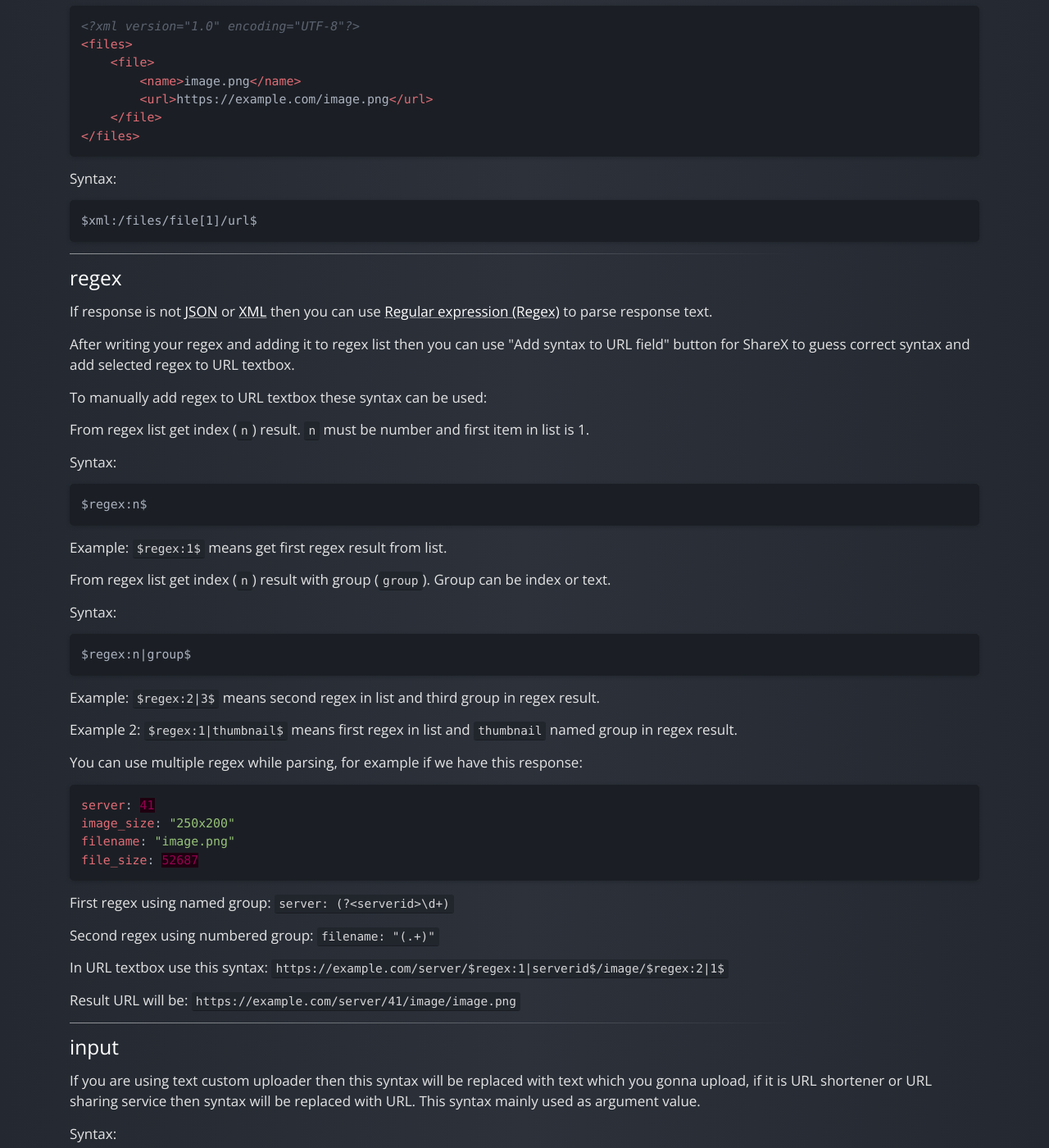
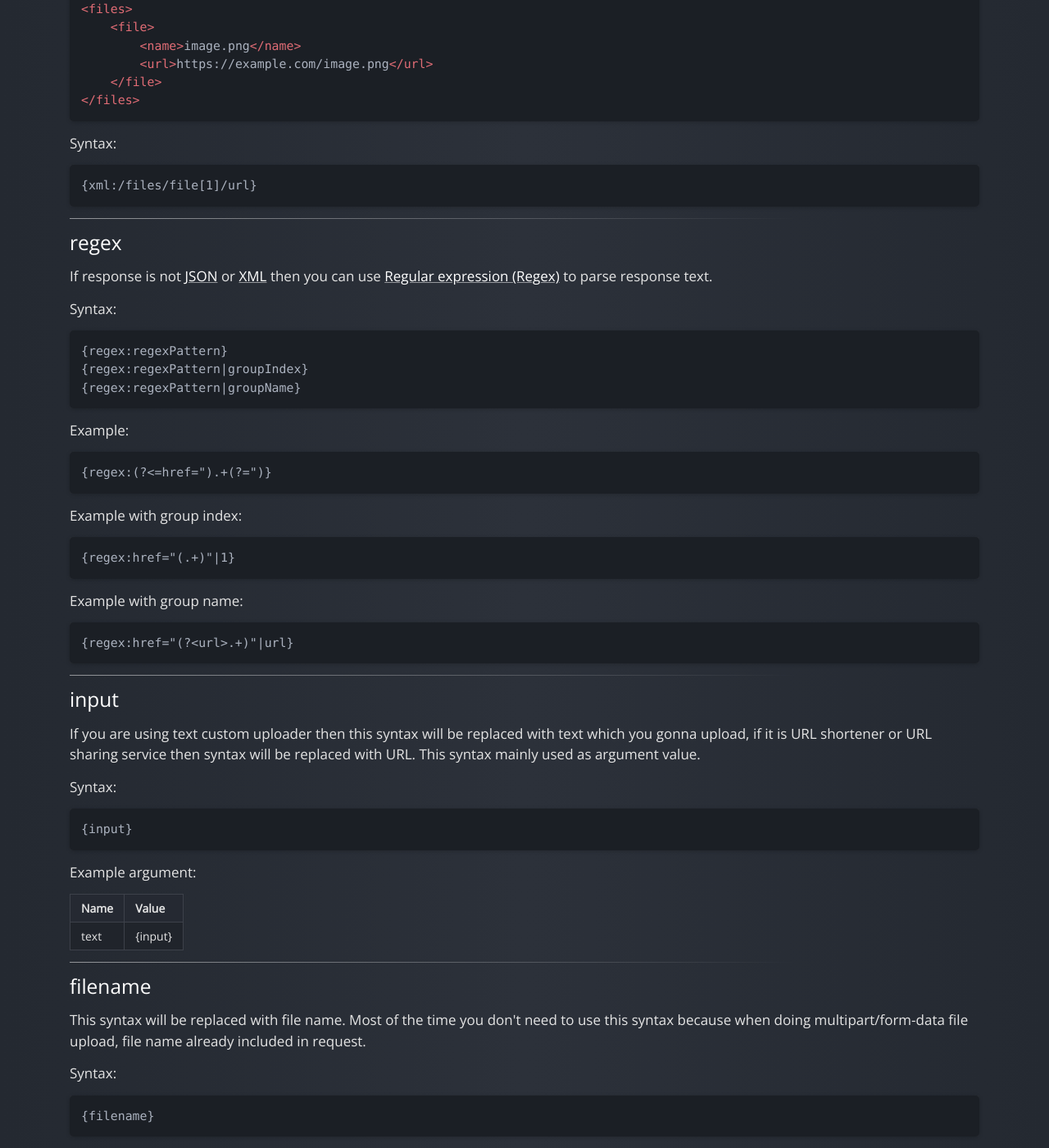
Before and after one commit to ShareX/sharex.github.io, a Jekyll site: the page built from docs/custom-uploader.md, in a window 1280 px wide and 1400 px high, scrolled down 5584 px. Shown: the whole window at 82% size. Built offline with Jekyll 4.4.1, drawn with Linux system fonts in a browser that asks for light colours; some of the changed text lies outside the part shown.

Commit message:
Update custom uploader guide

`````diff
--- a/docs/custom-uploader.md
+++ b/docs/custom-uploader.md
@@ -6,10 +6,6 @@
 ## What is custom uploader?
 
 Custom uploader system in ShareX let users to upload image/text/file to hosting services or shorten/share URL. This feature is mainly used by users who host their own hosting services.
-
-The easiest way to learn how to configure custom uploader is by checking example custom uploaders: [https://github.com/ShareX/CustomUploaders](https://github.com/ShareX/CustomUploaders)
-
-You can also pull request your custom uploader there.
 
 ## Export / Import
 
@@ -27,10 +23,6 @@
 
 Destination type is used when users import custom uploader by double clicking the `.sxcu` file.
 
-## Request tab
-
-HTTP request options are configured in this tab.
-
 ## Method
 
 List of HTTP request methods available:
@@ -41,9 +33,9 @@
 * PATCH
 * DELETE
 
-If request have no body and only parameters will be used then `GET` method is preferred. If body is `Form data (multipart/form-data)` then `POST` method is preferred.
+If request don't have body and only parameters gonna be used then `GET` method is preferred. If body is `Form data (multipart/form-data)` then `POST` method is preferred.
 
-## URL
+## Request URL
 
 Request will be send to this URL.
 
@@ -53,7 +45,7 @@
 
 Parameters will be used to create URL [query string](https://en.wikipedia.org/wiki/Query_string).
 
-For text uploader or URL shortener `$input$` syntax can be used as value to supply input text or URL.
+For text uploader or URL shortener `{input}` syntax can be used as value to supply input text or URL.
 
 You can also use dynamic values like `%mo` to get current month etc.
 
@@ -85,7 +77,7 @@
 
 | Name | Value |
 | --- | --- |
-| Authorization | Basic $base64:USERNAME:PASSWORD$ |
+| Authorization | Basic **{base64:USERNAME:PASSWORD}** |
 
 API key example:
 
@@ -108,7 +100,7 @@
 
 ## Body arguments
 
-For text uploader or URL shortener `$input$` syntax can be used as value to supply input text or URL.
+For text uploader or URL shortener `{input}` syntax can be used as value to supply input text or URL.
 
 ## File form name
 
@@ -116,11 +108,16 @@
 
 For example in this HTML code: `<input type="file" name="file_image">` file form name is `file_image`.
 
-## Response tab
+## URL
 
-This tab can be used to parse response to get URL result.
+* URL
+* Deletion URL
+* Thumbnail URL
+* Error message
 
-If response only contains URL then no need to write anything to URL textbox.
+These textboxes can be used to parse response to get URL result. If response only contains URL then no need to write anything to URL textbox.
+
+Make sure to also parse error message so ShareX can show user friendly error message to users.
 
 ## Custom uploader syntax
 
@@ -139,7 +136,7 @@
 
 For example syntaxes which involves parsing response only usable in URL sections as expected.
 
-> Note: If you would like to use `$` or `\` characters in any of syntax supported sections then you must escape them with `\`. Like this: `\$` `\\`
+**Note:** If you would like to use `{`, `}`, `|` or `\` characters in any of syntax supported sections then you can escape them with `\` character. For example: `\{`
 
 You can find list of all available syntaxes with example usages at bottom.
 
@@ -154,13 +151,13 @@
 Syntax:
 
 ```
-$response$
+{response}
 ```
 
 Example URL:
 
 ```
-https://example.com/$response$
+https://example.com/{response}
 ```
 
 ---
@@ -172,13 +169,13 @@
 Syntax:
 
 ```
-$responseurl$
+{responseurl}
 ```
 
 Example URL:
 
 ```
-$responseurl$
+{responseurl}
 ```
 
 ---
@@ -190,13 +187,13 @@
 Syntax:
 
 ```
-$header:name$
+{header:name}
 ```
 
 Example URL:
 
 ```
-$header:location$
+{header:location}
 ```
 
 ---
@@ -219,7 +216,7 @@
 Syntax:
 
 ```
-$json:data.link$
+{json:data.link}
 ```
 
 Example response 2:
@@ -239,7 +236,7 @@
 Syntax:
 
 ```
-$json:files[0].url$
+{json:files[0].url}
 ```
 
 ---
@@ -263,7 +260,7 @@
 Syntax:
 
 ```
-$xml:/files/file[1]/url$
+{xml:/files/file[1]/url}
 ```
 
 ---
@@ -272,48 +269,31 @@
 
 If response is not [JSON](https://en.wikipedia.org/wiki/JSON) or [XML](https://en.wikipedia.org/wiki/XML) then you can use [Regular expression (Regex)](https://en.wikipedia.org/wiki/Regular_expression) to parse response text.
 
-After writing your regex and adding it to regex list then you can use "Add syntax to URL field" button for ShareX to guess correct syntax and add selected regex to URL textbox.
-
-To manually add regex to URL textbox these syntax can be used:
-
-From regex list get index (`n`) result. `n` must be number and first item in list is 1.
-
 Syntax:
 
 ```
-$regex:n$
+{regex:regexPattern}
+{regex:regexPattern|groupIndex}
+{regex:regexPattern|groupName}
 ```
 
-Example: `$regex:1$` means get first regex result from list.
-
-From regex list get index (`n`) result with group (`group`). Group can be index or text.
-
-Syntax:
+Example:
 
 ```
-$regex:n|group$
-````
-
-Example: `$regex:2|3$` means second regex in list and third group in regex result.
-
-Example 2: `$regex:1|thumbnail$` means first regex in list and `thumbnail` named group in regex result.
-
-You can use multiple regex while parsing, for example if we have this response:
-
-```css
-server: 41
-image_size: "250x200"
-filename: "image.png"
-file_size: 52687
+{regex:(?<=href=").+(?=")}
 ```
 
-First regex using named group: `server: (?<serverid>\d+)`
+Example with group index:
 
-Second regex using numbered group: `filename: "(.+)"`
+```
+{regex:href="(.+)"|1}
+```
 
-In URL textbox use this syntax: `https://example.com/server/$regex:1|serverid$/image/$regex:2|1$`
+Example with group name:
 
-Result URL will be: `https://example.com/server/41/image/image.png`
+```
+{regex:href="(?<url>.+)"|url}
+```
 
 ---
 
@@ -324,32 +304,32 @@
 Syntax:
 
 ```
-$input$
+{input}
 ```
 
 Example argument:
 
 | Name | Value |
 | --- | --- |
-| text | $input$ |
+| text | **{input}** |
 
 ---
 
 ### filename
 
-This syntax will be replaced with file name. Most of the time you don't need to use this syntax because when doing POST file upload, file name already included in request.
+This syntax will be replaced with file name. Most of the time you don't need to use this syntax because when doing multipart/form-data file upload, file name already included in request.
 
 Syntax:
 
 ```
-$filename$
+{filename}
 ```
 
 Example argument:
 
 | Name | Value |
 | --- | --- |
-| title | $filename$ |
+| title | **{filename}** |
 
 ---
 
@@ -360,13 +340,13 @@
 Syntax:
 
 ```
-$random:value1|value2|value3$
+{random:value1|value2|value3}
 ```
 
 Example URL:
 
 ```
-https://$random:subdomain1|subdomain2$.$random:domain1|domain2|domain3$.com/$json:files[0].url$
+https://{random:subdomain1|subdomain2}.{random:domain1|domain2|domain3}.com/{json:files[0].url}
 ```
 
 ---
@@ -378,13 +358,13 @@
 Syntax:
 
 ```
-$select:value1|value2|value3$
+{select:value1|value2|value3}
 ```
 
 Example URL:
 
 ```
-https://$select:domain1.com|domain2.com|domain3.com$/$json:files[0].url$
+https://{select:domain1.com|domain2.com|domain3.com}/{json:files[0].url}
 ```
 
 ---
@@ -398,15 +378,15 @@
 Syntax:
 
 ```
-$prompt$
-$prompt:title$
-$prompt:title|default text$
+{prompt}
+{prompt:title}
+{prompt:title|default text}
 ```
 
 Example URL:
 
 ```
-https://$prompt:Input subdomain|i$.example.com/$json:files[0].url$
+https://{prompt:Input subdomain|i}.example.com/{json:files[0].url}
 ```
 
 ---
@@ -418,14 +398,14 @@
 Syntax:
 
 ```
-$base64:text$
+{base64:text}
 ```
 
 Example header:
 
 | Name | Value |
 | --- | --- |
-| Authorization | Basic $base64:username:password$ |
+| Authorization | Basic **{base64:username:password}** |
 
 ## SXCU file
 
@@ -435,7 +415,7 @@
 
 ```json
 {
-  "Version": "13.3.0",
+  "Version": "14.0.0",
   "Name": "Example",
   "DestinationType": "ImageUploader, TextUploader, FileUploader",
   "RequestMethod": "POST",
@@ -457,10 +437,10 @@
     "Argument3": "Value3"
   },
   "FileFormName": "file",
-  "URL": "$json:url$",
-  "ThumbnailURL": "$json:thumbnail_url$",
-  "DeletionURL": "$json:deletion_url$",
-  "ErrorMessage": "$json:error$"
+  "URL": "{json:url}",
+  "ThumbnailURL": "{json:thumbnail_url}",
+  "DeletionURL": "{json:deletion_url}",
+  "ErrorMessage": "{json:error}"
 }
 ```
 
`````
